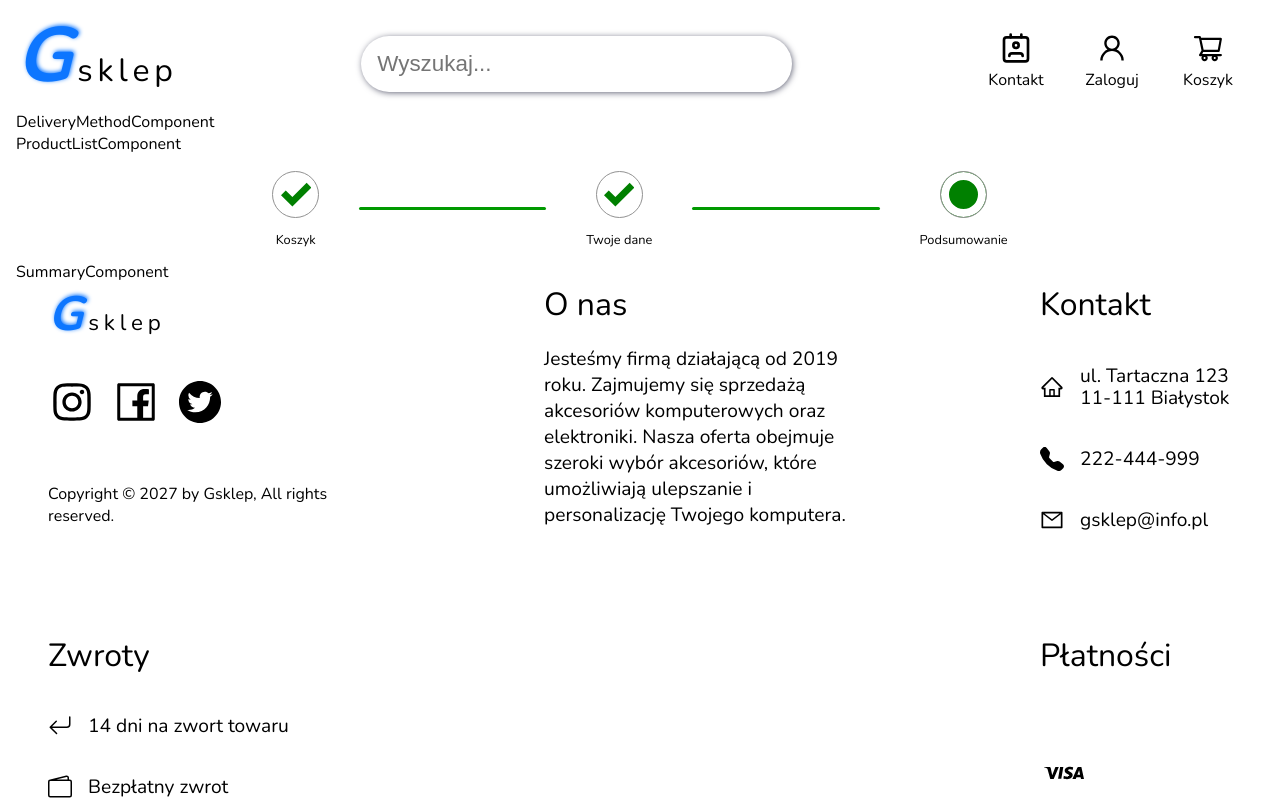
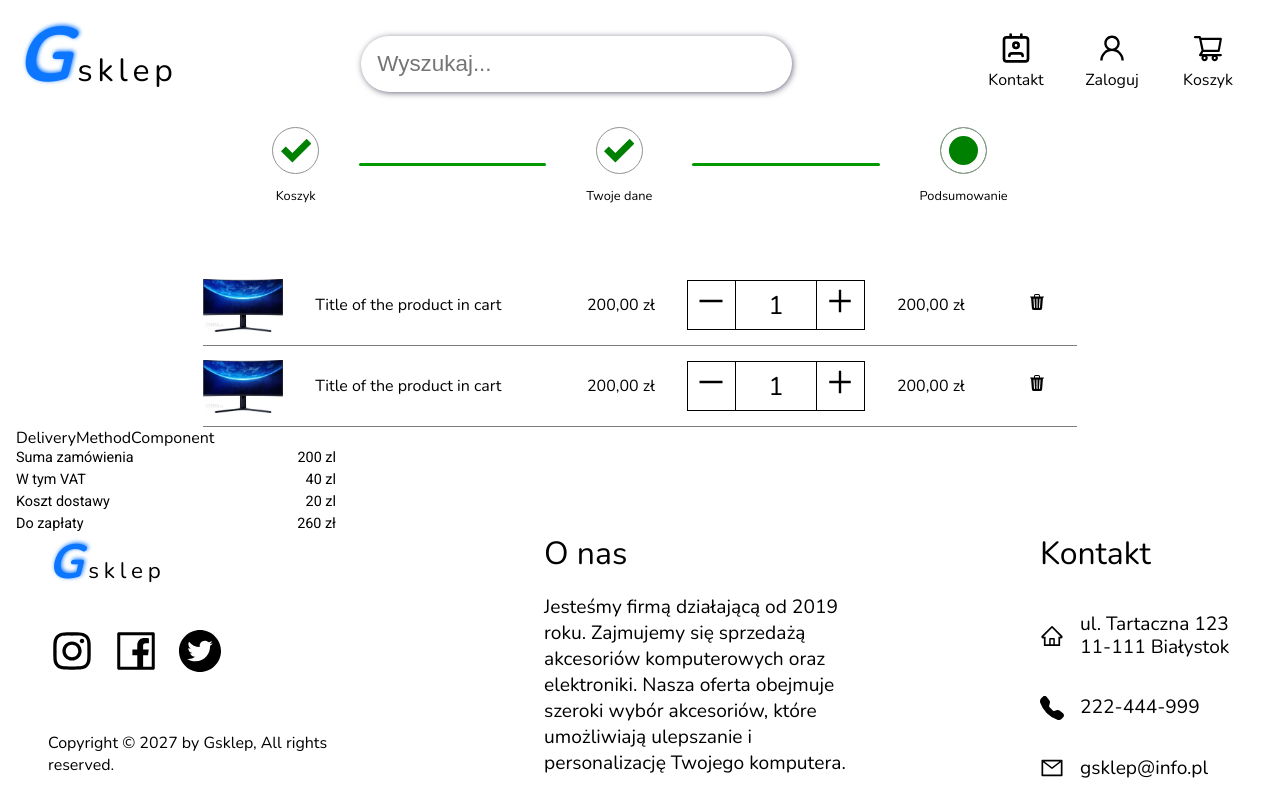
Before and after one commit to MateuszG2000/gmarktShop, a React (Create React App) app in the folder frontend/: page /cart in a window 1280 px wide. Shown: the top 800 px of the page. Built offline with nearby package versions, Linux system fonts and the light colour scheme; some icons are missing.

Commit message:
created product list

```diff
--- a/frontend/src/components/CartComponents/ProductListComponent.module.scss
+++ b/frontend/src/components/CartComponents/ProductListComponent.module.scss
@@ -0,0 +1,23 @@
+.productListComponent {
+  margin: 0 auto;
+  max-width: 70%;
+  display: flex;
+  height: 5rem;
+  border-bottom: 1px solid rgb(125, 125, 125);
+  gap: 2rem;
+  align-items: center;
+}
+.image {
+  max-width: 5rem;
+  max-height: 5rem;
+}
+.title {
+  flex-grow: 1;
+}
+.trash {
+  margin: 0 2rem;
+  cursor: pointer;
+}
+.trash:hover {
+  color: rgb(198, 0, 0);
+}
--- a/frontend/src/components/CartComponents/ProductListComponent.tsx
+++ b/frontend/src/components/CartComponents/ProductListComponent.tsx
@@ -1,7 +1,21 @@
 import React from "react";
 import css from "./ProductListComponent.module.scss";
+import monitor from "../../Photos/i-xiaomi-mi-curved-gaming-34-bhr4269gl.jpg.webp";
+import AmountComponent from "../CommonComponents/AmountComponent";
+import { BsFillTrash3Fill } from "react-icons/bs";
 function ProductListComponent() {
-  return <div>ProductListComponent</div>;
+  return (
+    <div className={css.productListComponent}>
+      <img className={css.image} src={monitor} alt="prod"></img>
+      <span className={css.title}>Title of the product in cart</span>
+      <span>200,00 zł</span>
+      <AmountComponent />
+      <span>200,00 zł</span>
+      <span className={css.trash}>
+        <BsFillTrash3Fill />
+      </span>
+    </div>
+  );
 }
 
 export default ProductListComponent;
--- a/frontend/src/components/CartComponents/StatusComponent.module.scss
+++ b/frontend/src/components/CartComponents/StatusComponent.module.scss
@@ -4,6 +4,7 @@
   gap: 0.5rem;
   justify-content: center;
   align-items: center;
+  margin-bottom: 3rem;
 }
 .line {
   width: 15%;
--- a/frontend/src/components/CartComponents/SummaryComponent.module.scss
+++ b/frontend/src/components/CartComponents/SummaryComponent.module.scss
@@ -0,0 +1,12 @@
+@use "../../index.scss" as index;
+.summary {
+  display: grid;
+  grid-template-columns: 1fr 1fr;
+  width: 20rem;
+  row-gap: 0.3rem;
+  font-family: index.$font2;
+  font-size: 0.9rem;
+}
+.col_2 {
+  text-align: right;
+}
--- a/frontend/src/components/CartComponents/SummaryComponent.tsx
+++ b/frontend/src/components/CartComponents/SummaryComponent.tsx
@@ -1,7 +1,20 @@
 import React from "react";
 import css from "./SummaryComponent.module.scss";
 function SummaryComponent() {
-  return <div>SummaryComponent</div>;
+  return (
+    <div className={css.summary}>
+      <span className={css.col_1}>Suma zamówienia</span>
+      <span className={css.col_2}>200 zl</span>
+
+      <span className={css.col_1}>W tym VAT</span>
+      <span className={css.col_2}>40 zl</span>
+
+      <span className={css.col_1}>Koszt dostawy</span>
+      <span className={css.col_2}>20 zl</span>
+      <span className={css.col_1}>Do zapłaty</span>
+      <span className={css.col_2}>260 zł</span>
+    </div>
+  );
 }
 
 export default SummaryComponent;
--- a/frontend/src/components/CommonComponents/AmountComponent.module.scss
+++ b/frontend/src/components/CommonComponents/AmountComponent.module.scss
@@ -5,11 +5,12 @@
   display: flex;
   border: 1px solid black;
   align-items: center;
+  height: 3rem;
 }
 
 .btn {
   background-color: white;
-  height: 3.5rem;
+  height: 3rem;
   width: 3rem;
   border: none;
   font-size: 2rem;
@@ -19,7 +20,7 @@
   color: index.$primaryColor;
 }
 .amount span {
-  width: 6rem;
+  width: 5rem;
   text-align: center;
 }
 .btn:first-of-type {
--- a/frontend/src/components/CommonComponents/AmountComponent.tsx
+++ b/frontend/src/components/CommonComponents/AmountComponent.tsx
@@ -8,8 +8,8 @@ function AmountComponent() {
     setAmount(amount - 1);
   }
   return (
-    <div className={css.amountComponent}>
-      <span className={css.amountInfo}>Liczba sztuk:</span>
+    // <div className={css.amountComponent}>
+    //   <span className={css.amountInfo}>Liczba sztuk:</span>
     <div className={css.amount}>
       <button className={css.btn} onClick={decrementHandler}>
         <AiOutlineMinus />
@@ -24,9 +24,11 @@ function AmountComponent() {
         <AiOutlinePlus />
       </button>
     </div>
-      <div className={css.amountLeft}>Z 10 sztuk</div>
-    </div>
   );
+}
+{
+  /* <div className={css.amountLeft}>Z 10 sztuk</div>
+</div> */
 }
 
 export default AmountComponent;
--- a/frontend/src/index.scss
+++ b/frontend/src/index.scss
@@ -1,8 +1,9 @@
-@import url("https://fonts.googleapis.com/css2?family=Nunito:wght@300;400;700;800&display=swap");
+@import url("https://fonts.googleapis.com/css2?family=Nunito:wght@300;400;700;800&family=Roboto:wght@100;300;400;500;700&display=swap");
 $primaryColor: #0d76ff;
 $primaryColorLight: #bad8ff;
 $primaryColorDark: #0950ac;
 $font: "Nunito", sans-serif;
+$font2: "Roboto", sans-serif;
 body {
   margin: 1rem;
   font-family: "Nunito", sans-serif;
--- a/frontend/src/sections/CartSection.tsx
+++ b/frontend/src/sections/CartSection.tsx
@@ -7,9 +7,10 @@ import SummaryComponent from "../components/CartComponents/SummaryComponent";
 function CartSection() {
   return (
     <>
+      <StatusComponent />
+      <ProductListComponent />
+      <ProductListComponent />
       <DeliveryMethodComponent />
-      <ProductListComponent />
-      <StatusComponent />
       <SummaryComponent />
     </>
   );
```
Lines whose indentation alone changed are shown as unchanged.
